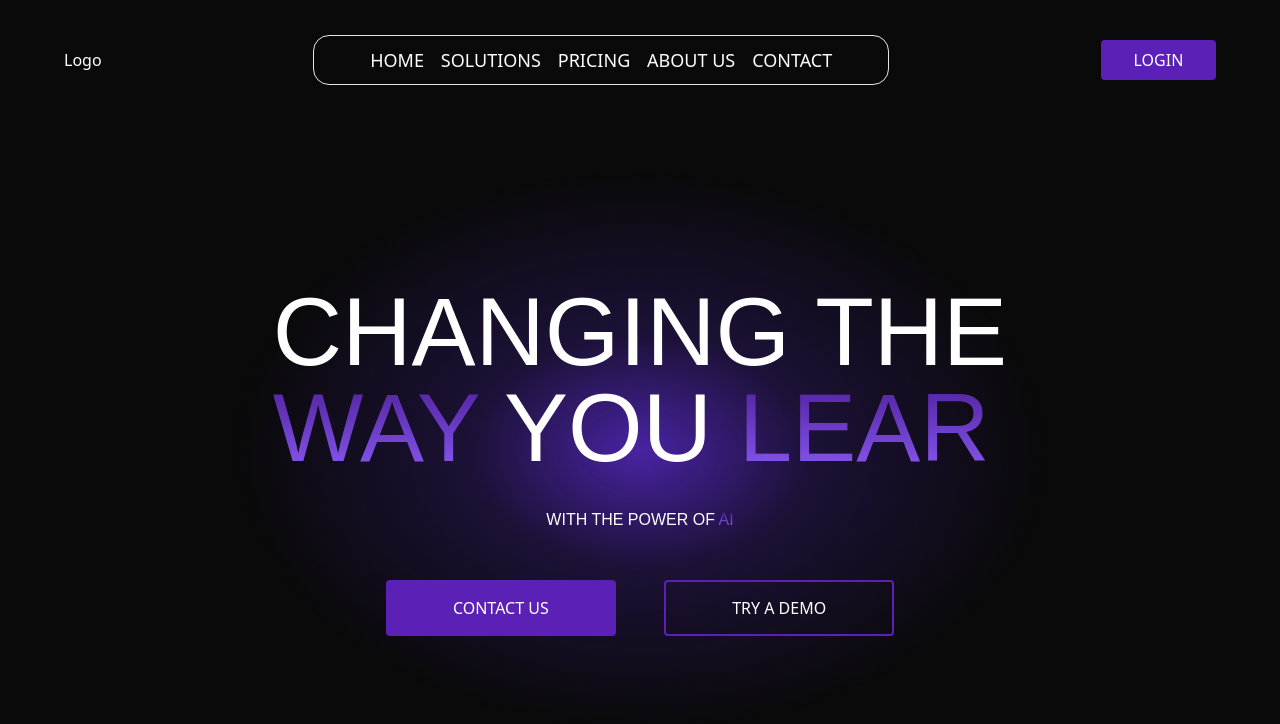
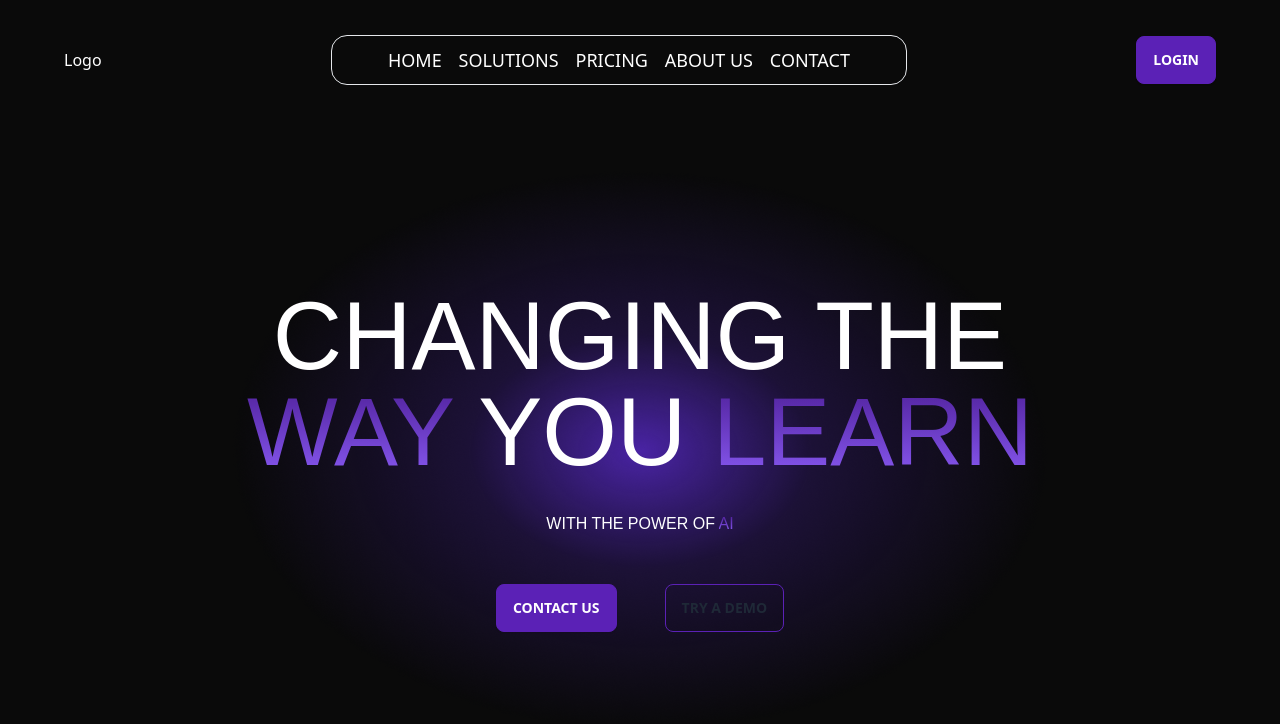
Before and after one commit to ribgu/educai-web-app, a React (Vite) app: page / in a window 1280 px wide. Shown: the top 724 px of the page. Built offline with nearby package versions, Linux system fonts and the light colour scheme.

Commit message:
Passing the Props button through children

```diff
--- a/src/components/Botao/Botao.tsx
+++ b/src/components/Botao/Botao.tsx
@@ -1,35 +1,21 @@
-type BotaoProps = {
+type ButtonProps = {
     variant: 'primary' | 'secondary',
-    width: 'sm' | 'md' | 'lg',
-    height: 'sm' | 'md',
-    texto: string
+    children: React.ReactNode
 }
 
-export default function Botao(props: BotaoProps) {
-    const { variant, width, height } = props
+export default function Button(props: ButtonProps) {
+    const { variant, children } = props
 
-    const mapWidthToClassNames = {
-        sm: 'w-[10%]',
-        md: 'w-[20%]',
-        lg: 'w-[50%]'
+    const variantsClasnames = {
+        'primary': 'btn bg-violet-800 border-violet-800 text-white hover:bg-violet-500',
+        'secondary': 'btn btn-outline border-violet-800 hover:bg-violet-800 hover:border-violet-800 hover:text-white'
     }
 
-    const mapHeightToClassNames = {
-        sm: 'h-10',
-        md: 'h-14',
-    }
-
-    const widthClass = mapWidthToClassNames[width]
-    const heightClass = mapHeightToClassNames[height]
+    const className = variantsClasnames[variant]
 
     return(
         <>
-            {variant === 'primary' && (
-                <button className={`bg-violet-800 rounded text-white ${widthClass} ${heightClass}`}>{props.texto}</button>
-            )}
-            {variant === 'secondary' && (
-                <button className={ `border-2 rounded border-violet-800 text-white ${widthClass} ${heightClass}`}>{props.texto}</button>
-            )}
+            <button className={className}>{children}</button>
         </>
     )
 }
--- a/src/components/MainTextHome/MainTextLogo.tsx
+++ b/src/components/MainTextHome/MainTextLogo.tsx
@@ -2,13 +2,14 @@ import Typography from "../Typography/Typography"
 
 export default function MainTextLogo() {
     return (
-        <div className='flex flex-col items-center text-white gap-y-8'>
+        <div className='flex flex-col items-center text-white text-center gap-y-8'>
             <Typography variant='lp-title'>CHANGING THE <br />
                 <span className=' bg-gradient-to-b from-violet-900 to-violet-500 text-transparent bg-clip-text'> WAY</span> YOU
-                <span className='bg-gradient-to-b from-violet-900 to-violet-500 text-transparent bg-clip-text'> LEAR</span>
+                <span className='bg-gradient-to-b from-violet-900 to-violet-500 text-transparent bg-clip-text'> LEARN</span>
             </Typography>
 
             <Typography variant="body1">WITH THE POWER OF <span className='bg-gradient-to-b from-violet-900 to-violet-500 text-transparent bg-clip-text'>AI</span></Typography>
         </div>
+
     )
 }
--- a/src/pages/LandingPage.tsx
+++ b/src/pages/LandingPage.tsx
@@ -1,6 +1,6 @@
 import NavBar from '../components/LandingPageNavBar/NavBar'
 import MainTextLogo from '../components/MainTextHome/MainTextLogo'
-import Botao from '../components/Botao/Botao'
+import Button from '../components/Botao/Botao'
 
 export default function LandingPage() {
     return (
@@ -11,23 +11,18 @@ export default function LandingPage() {
                 <div className='flex w-full h-[15%] justify-between items-center py-10'>
                     <h1 className='text-white'>Logo</h1>
                     <NavBar/>
-                    <Botao variant='primary' texto='LOGIN' width='sm' height='sm'/>
+                    <Button variant='primary' children='LOGIN'/>
                 </div>
-
 
                 <div className='flex flex-col w-full h-[85%] bg-[url(../../public/Gradientes/gradienteHome.png)] bg-no-repeat bg-center justify-center items-center'>
                     <MainTextLogo/>
 
                     <div className='flex w-full justify-center gap-12 mt-12'>
-                        <Botao variant='primary' texto='CONTACT US' width='md' height='md'/>
-                        <Botao variant='secondary' texto='TRY A DEMO' width='md' height='md'/>
+                        <Button variant='primary' children='CONTACT US'/>
+                        <Button variant='secondary' children='TRY A DEMO'/>
                     </div>
-
                 </div>
-
             </div>
-
         </div>
-
     )
 }
```
